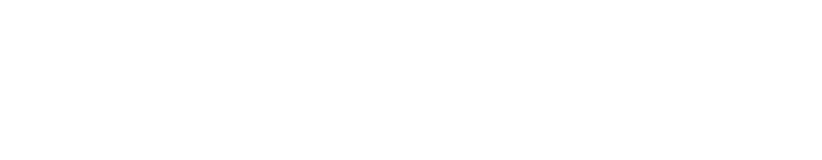
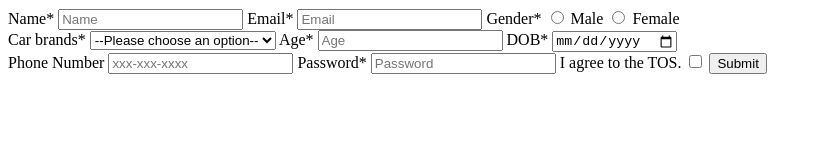
Before and after one commit to acciojob/signup-form-car-AmanSingh161998, a website: page main.html in a window 1280 px wide. Shown: the whole page, without its empty margins (0-822 px from the left). Drawn offline with Linux system fonts and the light colour scheme.

Commit message:
created a submission

```diff
--- a/main.html
+++ b/main.html
@@ -7,7 +7,41 @@
 </head>
 
 <body>
+	<form method="post">
 	<!-- the entire body must be written by student -->
+	<label for="name">Name*</label>
+	<input type="text" required id="name" placeholder="Name">
+	<label for="email">Email*</label>
+	<input type="email" required id="email" placeholder="Email">
+	<label for="gender">Gender*</label>
+	<input type="radio" required id="gender_m" name="gender">
+		<label for="gender_m">Male</label>
+	<input type="radio" required id="gender_f" name="gender">
+		<label for="gender_f">Female</label>
+	<br>
+	<label for="cars">Car brands*</label>
+	<select id ="cars" required">
+		<option>--Please choose an option--</option>
+		<option>BMW</option>
+		<option>Audi</option>
+		<option>Mercedez</option>
+	</select>
+	<label for="age">Age*</label>
+	<input type="number" required id="age" placeholder="Age">
+	<label for="dob">DOB*</label>
+	<input type="date" required id="dob">
+		<br>
+	<label for="tel">Phone Number</label>
+	<input type="tel" id="tel" placeholder="xxx-xxx-xxxx">
+	<label for="password">Password*</label>
+	<input type="password" required id="password" placeholder="Password">
+	<label for="tos"> I agree to the TOS.</label>
+	<input type="checkbox" required id="tos">
+	<button type="submit">Submit</button>
+
+
+
+	</form>
     <script type="text/javascript" src="./script.js">
 </script>
 
```
